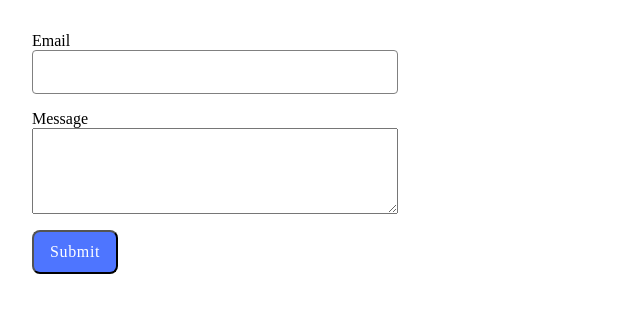
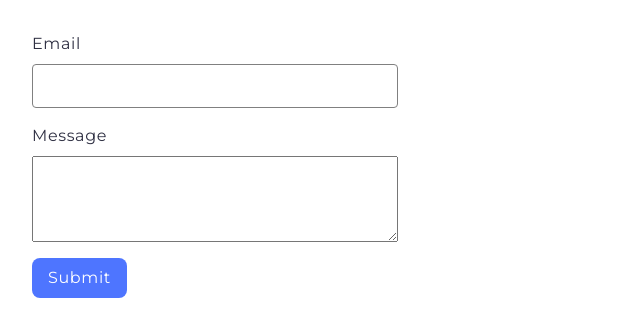
Before and after one commit to IvanZarivnyy007/goit-js-hw-09, a website built with Vite: page src/2-form.html in a window 1280 px wide. Both pictures are taken after typing "name@example.com", "Sample" into the empty fields and a click on the button "Submit". Shown: the whole page, without its empty margins (0-640 px from the left). Built offline with nearby package versions, Linux system fonts and the light colour scheme.

Commit message:
'update'

```diff
--- a/package.json
+++ b/package.json
@@ -6,7 +6,8 @@
   "scripts": {
     "dev": "vite",
     "build": "vite build --base=/vanilla-app-template/",
-    "preview": "vite preview"
+    "preview": "vite preview",
+    "push": "git add . && git commit -m 'update' && git push"
   },
   "devDependencies": {
     "glob": "^8.1.0",
--- a/src/2-form.html
+++ b/src/2-form.html
@@ -4,21 +4,30 @@
     <meta charset="UTF-8" />
     <meta name="viewport" content="width=device-width, initial-scale=1.0" />
     <title>Document</title>
+    <link rel="preconnect" href="https://fonts.googleapis.com" />
+    <link rel="preconnect" href="https://fonts.gstatic.com" crossorigin />
+    <link
+      href="https://fonts.googleapis.com/css2?family=Montserrat&display=swap"
+      rel="stylesheet"
+    />
     <link rel="stylesheet" href="./css/2-form.css" />
   </head>
   <body>
     <form class="feedback-form" autocomplete="off">
-      <label>
+      <div class="label-end-input">
+        <label class="label">
           Email
           <input class="input" type="email" name="email" autofocus />
         </label>
-      <label>
+      </div>
+      <div class="label-end-textarea">
+        <label class="label">
           Message
           <textarea class="textarea" name="message" rows="8"></textarea>
         </label>
+      </div>
       <button class="button" type="submit">Submit</button>
     </form>
-
     <script type="module" src="./js/2-form.js"></script>
   </body>
 </html>
--- a/src/css/2-form.css
+++ b/src/css/2-form.css
@@ -17,7 +17,7 @@
   font-family: Montserrat;
   font-size: 16px;
   font-style: normal;
-  font-weight: 400;
+  font-weight: 500;
   line-height: 24px; /* 150% */
   letter-spacing: 0.64px;
 }
@@ -29,6 +29,8 @@
   align-items: center;
   border-radius: 4px;
   border: 1px solid #808080;
+  margin-top: 8px;
+  font-size: 18px;
 }
 .textarea {
   display: flex;
@@ -36,6 +38,8 @@
   height: 80px;
   justify-content: center;
   align-items: center;
+  margin-top: 8px;
+  font-size: 18px;
 }
 
 .button {
@@ -44,8 +48,10 @@
   justify-content: center;
   align-items: center;
   gap: 10px;
+
   border-radius: 8px;
   background: #4e75ff;
+
   color: #fff;
   font-family: Montserrat;
   font-size: 16px;
@@ -53,4 +59,7 @@
   font-weight: 500;
   line-height: 24px; /* 150% */
   letter-spacing: 0.64px;
+
+  outline: unset;
+  border: none;
 }
--- a/src/js/2-form.js
+++ b/src/js/2-form.js
@@ -1,59 +1,44 @@
 const localStorageKey = 'feedback-form-state';
 
 let form = document.querySelector('.feedback-form');
-let textarea = document.querySelector('textarea');
-
-// console.log(form);
-// console.log(textarea);
 
 form.addEventListener('input', onFormInput);
 form.addEventListener('submit', onFormSubmit);
 
 function onFormSubmit(e) {
   e.preventDefault();
-  const email = form.elements.email.value;
-  const message = form.elements.message.value;
-
-  // console.log(email);
-  // console.log(message);
-
+  const email = e.target.elements.email.value;
+  const message = e.target.elements.message.value;
+  if (message && email) {
     let data = {
       email,
       message,
     };
-
     console.log(data);
-  form.reset();
+    e.target.reset();
     localStorage.removeItem(localStorageKey);
+  } else {
+    alert('Усі поля форми повинні бути заповненні');
+  }
 }
 
-function onFormInput() {
-  const email = form.elements.email.value;
-  const message = form.elements.message.value;
-
-  console.log(email);
-  console.log(message);
-
+function onFormInput(e) {
+  const email = e.target.form.elements.email.value;
+  const message = e.target.form.elements.message.value;
   let data = {
     email,
     message,
   };
-
-  // console.log(data);
-
   saveInfo(localStorageKey, data);
 }
-// console.log(onFormInput);
 
 function saveInfo(key, value) {
   const infoJson = JSON.stringify(value);
   localStorage.setItem(key, infoJson);
 }
-// console.log(saveInfo);
 
 function loadInfo(key) {
   const infoJson = localStorage.getItem(key);
-
   try {
     return JSON.parse(infoJson);
   } catch (error) {
@@ -61,7 +46,6 @@ function loadInfo(key) {
     return null;
   }
 }
-// console.log(loadInfo);
 
 function finish() {
   const data = loadInfo(localStorageKey) || {};
@@ -70,5 +54,3 @@ function finish() {
 }
 
 finish();
-
-// console.log(form.elements);
```
Also changed, not shown: src/index.html (+1 -1 lines). Lines whose indentation alone changed are shown as unchanged.
